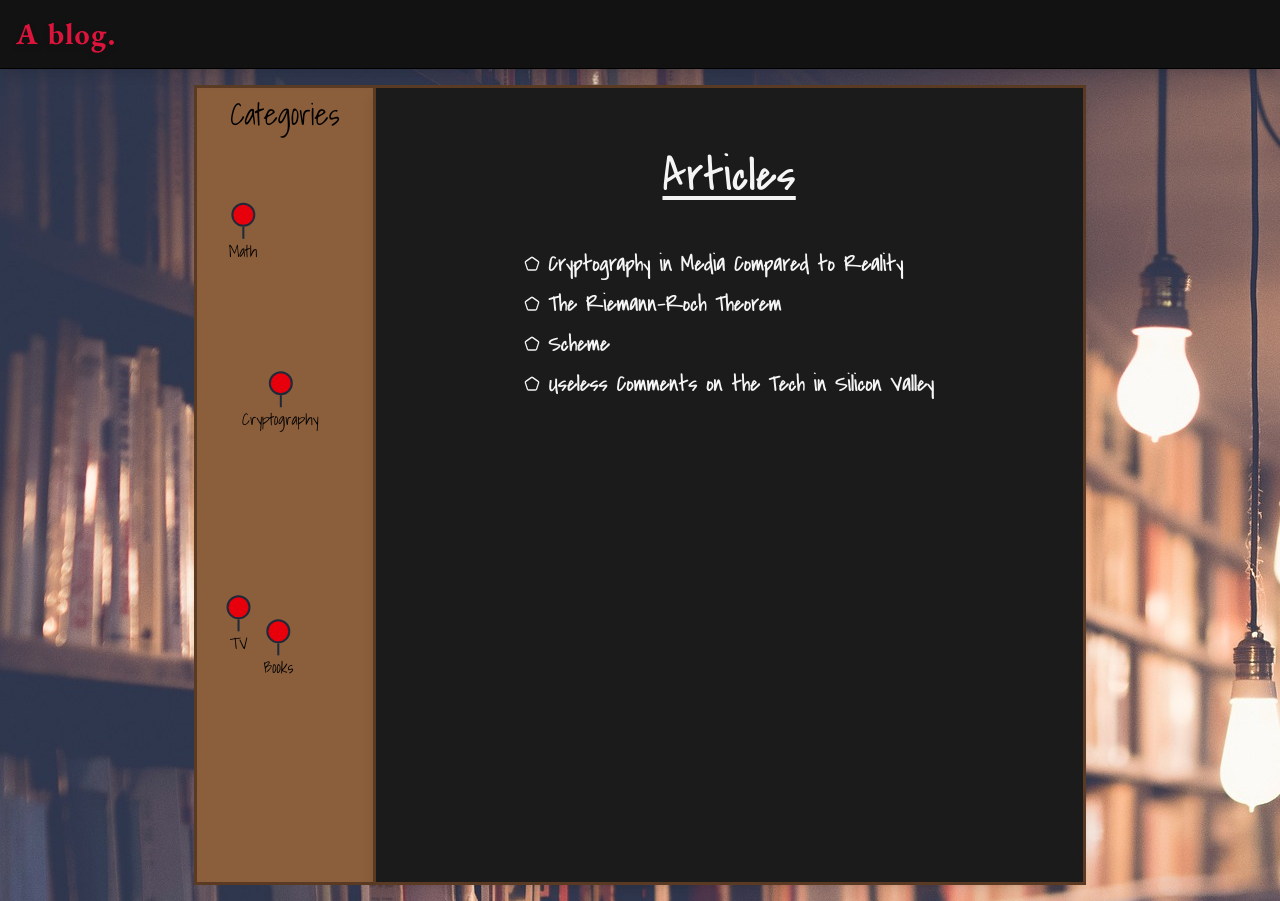
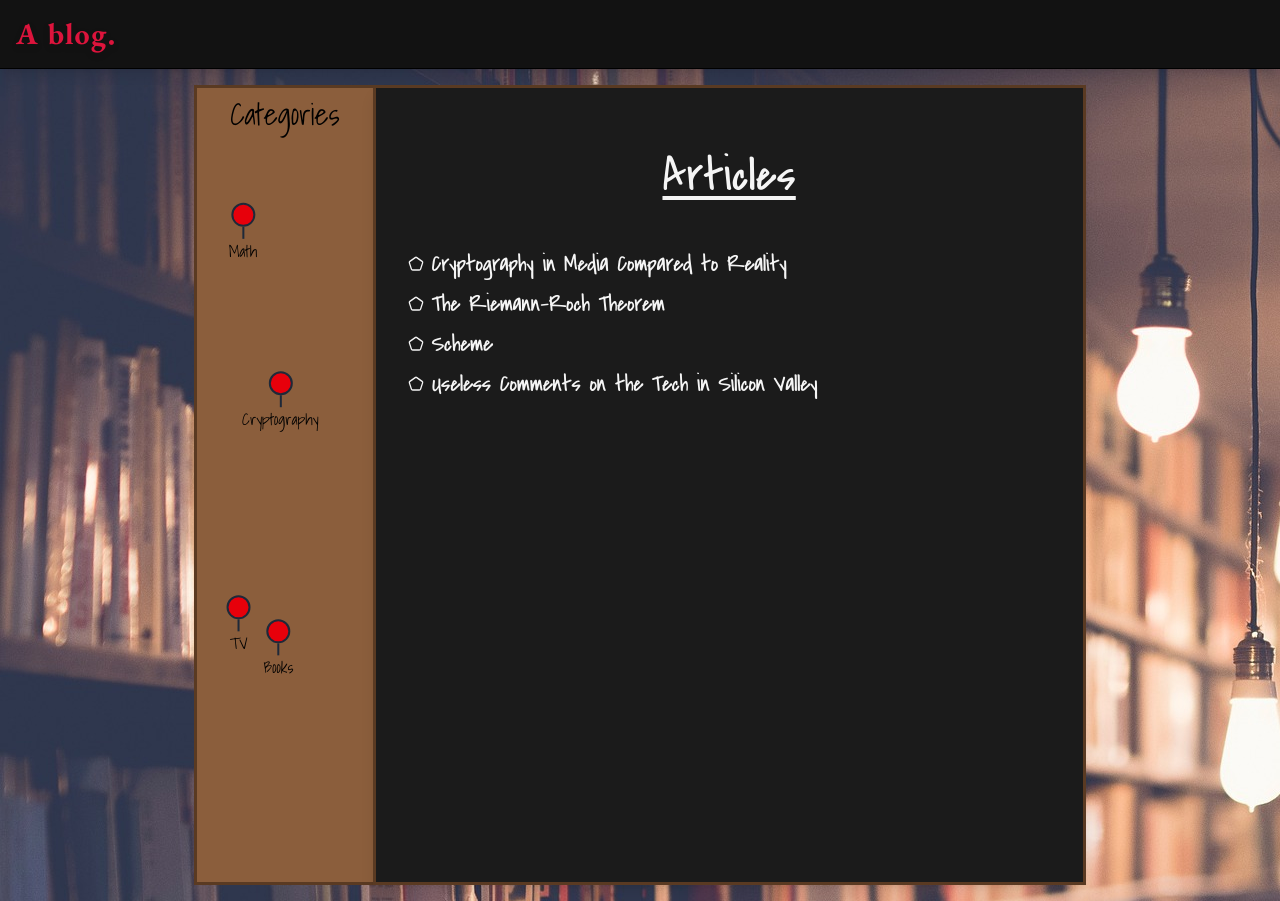
Before and after one commit to moorts/weirdBlogThing, a Next.js app: page / in a window 1280 px wide. Built offline with nearby package versions, Linux system fonts and the light colour scheme.

Commit message:
Align article content to the left

```diff
--- a/app/layout.tsx
+++ b/app/layout.tsx
@@ -32,7 +32,7 @@ export default function RootLayout({
         <div className="flex flex-col md:flex-row justify-center items-start min-h-screen p-4 bg-[url('/images/books.jpg')]">
           <Sidebar />
 
-          <div className="w-4/7 min-h-screen flex flex-col border-3 border-[#5A3A22] gap-4 max-w-4xl p-8 bg-[#1B1B1B] text-[#F5F5F5] shadow-lg text-left items-center">
+          <div className="w-4/7 min-h-screen flex flex-col border-3 border-[#5A3A22] gap-4 max-w-4xl p-8 bg-[#1B1B1B] text-[#F5F5F5] shadow-lg text-left">
             {children}
           </div>
         </div>
```
